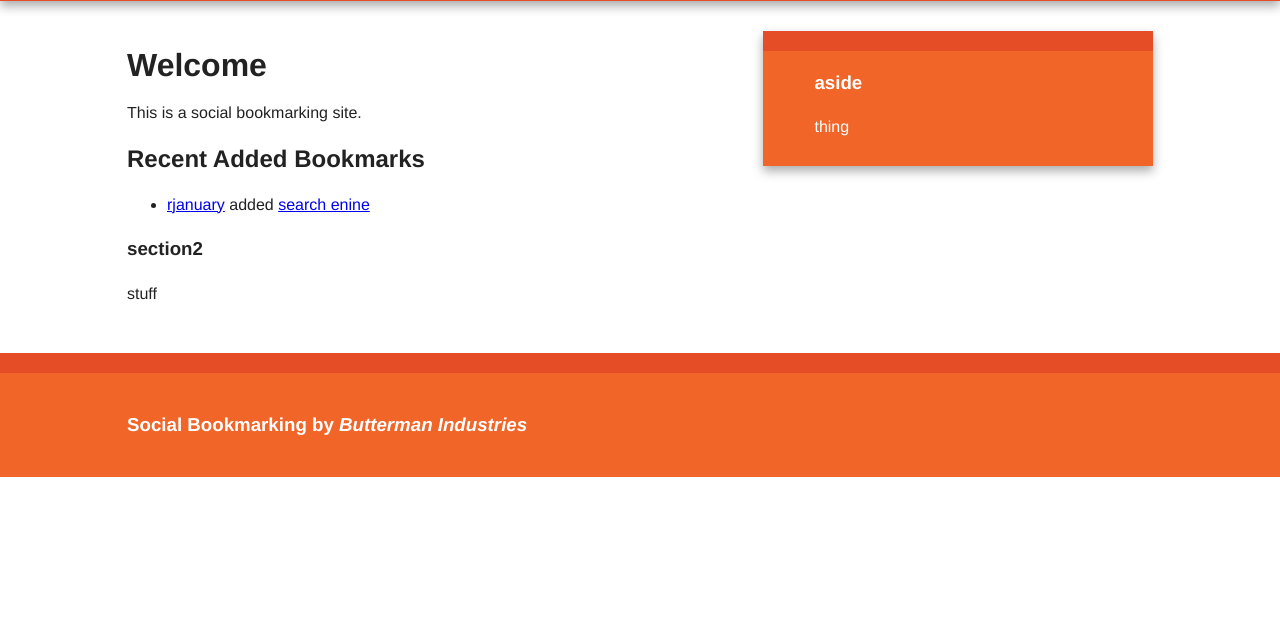
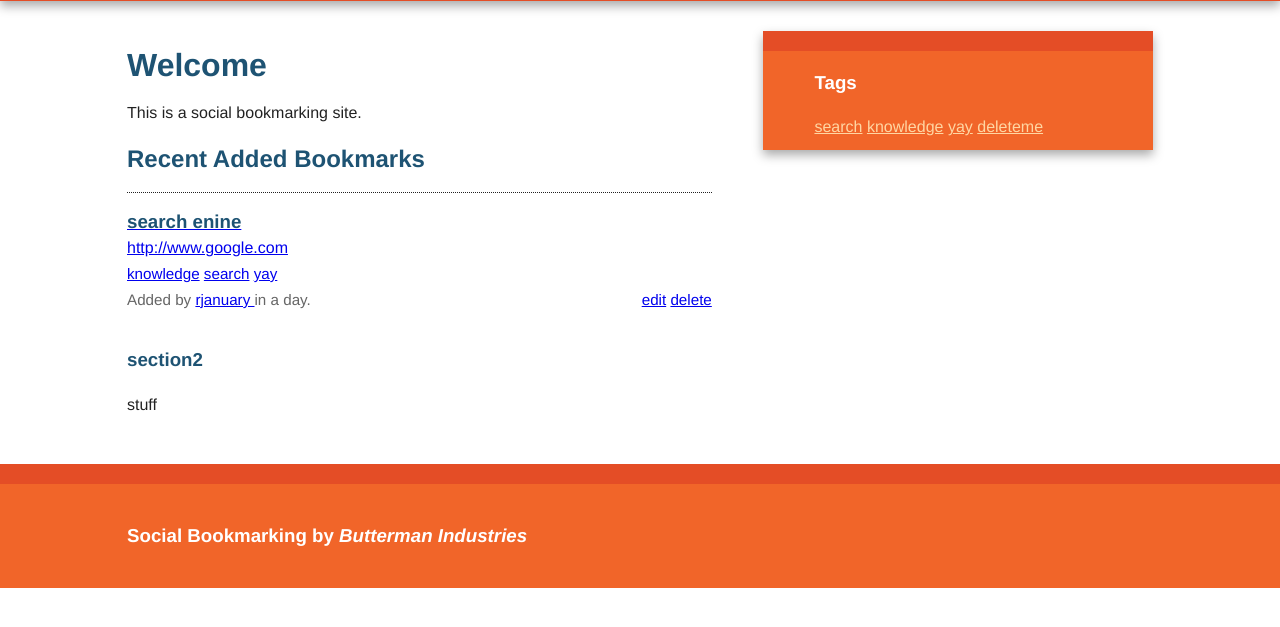
Before and after one commit to rjjanuary/thermos, a Flask app: page / in a window 1280 px wide. Shown: the part 95-722 px from the top of the page. Run offline with Flask 2, Linux system fonts and the light colour scheme; a user stored in the database is signed in; data comes from the database, SQL or seed files in the repository; both versions use the stored data as it was after the commit; some libraries are stand-ins or nearby versions.

Commit message:
Finished 'Managing Bookmarks' module

```diff
--- a/thermos/__init__.py
+++ b/thermos/__init__.py
@@ -3,6 +3,7 @@
 from flask import Flask #, render_template, request, redirect, url_for, flash
 from flask_sqlalchemy import SQLAlchemy
 from flask_login import LoginManager
+from flask_moment import Moment
 
 from logging import DEBUG
 
@@ -21,6 +22,8 @@
 login_manager.login_view = "login"              #set where to send people needing to log in
 login_manager.init_app(app)                     #integrates login into our flask app
 
+#for displaying timestamps
+moment = Moment(app)
 # app.logger.setLevel(DEBUG)
 # app.logger.debug('__init__ finished')
 
--- a/thermos/static/css/main.css
+++ b/thermos/static/css/main.css
@@ -179,12 +179,57 @@
    Author's custom styles
    ========================================================================== */
 
+ul.bookmarks {
+    list-style: none none;
+    padding-left: 0;
+ }
 
+.bookmark {
+    padding-bottom: .5px;
+    border-top-style: dotted;
+    border-top-width: 1px;
+    padding: 1em 0;
+}
 
+a.header {
+    color: #326786
+    text-decoration: none;
+    display: block;
+}
 
+a.header h3 {
+    margin: 0 0;
+}
 
+div.info {
+    font-size: .95em;
+    color: #666666;
+}
 
+span.editlinks {
+    float: right;
+}
 
+aside a {
+    color: #FFD6A3;
+    }
+aside a:hover {
+    color: #F5BB73;
+    }
+aside a:visited {
+    color: #D39447;
+    }
+
+h1, h2, h3, h4, h5, h6 {
+    color: #1E5373
+    }
+
+.main aside h3,
+footer h3,
+footer a,
+footer a:visited {
+    color: white;
+}
 
 
 
--- a/thermos/templates/base.html
+++ b/thermos/templates/base.html
@@ -50,8 +50,10 @@
 
                 {% block sidebar %}
                     <aside>
-                        <h3>aside</h3>
-                        <p>thing</p>
+                        <h3>Tags</h3>
+                            {% for t in all_tags() %}
+                                <a href="{{ url_for('tag',name=t)}}">{{ t }}</a>
+                            {% endfor %}
                     </aside>
                 {% endblock %}
             </div> <!-- #main -->
@@ -63,8 +65,12 @@
             </footer>
         </div>
 
-        <script src="//ajax.googleapis.com/ajax/libs/jquery/1.11.2/jquery.min.js"></script>
-        <script>window.jQuery || document.write('<script src=" {{ url_for('static', filename='js/vendor/jquery-1.11.2.min.js') }} "><\/script>')</script>
-        <script src="js/main.js"></script>
+        <!--<script src="//ajax.googleapis.com/ajax/libs/jquery/1.11.2/jquery.min.js"></script>-->
+        <!--<script>window.jQuery || document.write('<script src=" {{ url_for('static', filename='js/vendor/jquery-1.11.2.min.js') }} "><\/script>')</script>-->
+        <!--<script src="js/main.js"></script>-->
+
+        {{ moment.include_jquery() }}
+        {{ moment.include_moment() }}
+
     </body>
 </html>
--- /dev/null
+++ b/thermos/templates/bookmark.html
@@ -0,0 +1,33 @@
+<div class="bookmark">
+    <a class="header" href="{{bookmark.url }}">
+       <h3 class="description">
+           {{bookmark.description|truncate(50, killwords=True) }}
+       </h3>
+        <span class="url">
+            {{bookmark.url|truncate(50, killwords=True) }}
+        </span>
+    </a>
+
+    <div class="info">
+        <span class="tags">
+            {% if bookmark.tags %}
+                {% for t in bookmark._tags %}
+                    <a href="{{url_for('tag',name=t) }}"> {{ t }}</a>
+                {% endfor %}
+            {% endif %}
+        </span>
+
+        <br>
+
+        Added by <a href="{{url_for('user',username=bookmark.user.username)}}">
+            {{ bookmark.user.username }}
+        </a>
+        {{ moment(bookmark.date).fromNow() }}.
+        {% if current_user == bookmark.user %}
+            <span class="editlinks">
+                <a href="{{ url_for('edit_bookmark', bookmark_id=bookmark.id) }}">edit</a>
+                <a href="{{ url_for('delete_bookmark', bookmark_id=bookmark.id) }}">delete</a>
+            </span>
+        {% endif %}
+    </div>
+</div>
--- /dev/null
+++ b/thermos/templates/bookmark_list.html
@@ -0,0 +1,5 @@
+<ul class="bookmarks" >
+    {% for bookmark in bookmarks %}
+        {% include "bookmark.html" %}
+    {% endfor %}
+</ul>
--- a/thermos/templates/index.html
+++ b/thermos/templates/index.html
@@ -12,13 +12,20 @@
         </header>
         <section>
             <h2>Recent Added Bookmarks</h2>
-            {% if new_bookmarks %}
-                <ul>
+            <!--{% if new_bookmarks %}-->
+                <!--<ul>-->
 
-                    {% for bm in new_bookmarks: %}
-                        <li><a href="{{ url_for('user', username=bm.user.username)}}">{{ bm.user.username }}</a> added <a href="{{ bm.url }}">{{ bm.description }}</a></li>
-                    {% endfor %}
-                </ul>
+                    <!--{% for bm in new_bookmarks: %}-->
+                        <!--<li><a href="{{ url_for('user', username=bm.user.username)}}">{{ bm.user.username }}</a> added <a href="{{ bm.url }}">{{ bm.description }}</a></li>-->
+                    <!--{% endfor %}-->
+                <!--</ul>-->
+            <!--{% else %}-->
+                <!--No bookmarks added yet.-->
+            <!--{% endif %}-->
+            {% if new_bookmarks.count() > 0 %}
+                {% with bookmarks=new_bookmarks %}
+                    {% include "bookmark_list.html" %}
+                {% endwith %}
             {% else %}
                 No bookmarks added yet.
             {% endif %}
@@ -29,80 +36,3 @@
         </section>
     </article>
 {% endblock %}
-
-<!doctype html>
-<html class="no-js" lang="">
-    <head>
-        <meta charset="utf-8">
-        <meta http-equiv="X-UA-Compatible" content="IE=edge,chrome=1">
-        <title></title>
-        <meta name="description" content="">
-        <meta name="viewport" content="width=device-width, initial-scale=1">
-
-        <link rel="stylesheet" href="../static/css/normalize.min.css">
-        <link rel="stylesheet" href="../static/css/main.css">
-
-        <script src="js/vendor/modernizr-2.8.3-respond-1.4.2.min.js"></script>
-    </head>
-    <body>
-
-        <div class="header-container">
-            <header class="wrapper clearfix">
-                <h1 class="title">h1.title</h1>
-                <nav>
-                    <ul>
-                        <li><a href=" {{ url_for('add') }} ">Add URL</a></li>
-                        <li><a href="#">Sign up</a></li>
-                        <li><a href="#">Sign in</a></li>
-                    </ul>
-                </nav>
-            </header>
-        </div>
-
-        <div class="main-container">
-            <div class="main wrapper clearfix">
-
-                <article>
-                    <header>
-                        <h1>article header h1</h1>
-                        <p>Lorem ipsum dolor sit amet, consectetur adipiscing elit. Aliquam sodales urna non odio egestas tempor. Nunc vel vehicula ante. Etiam bibendum iaculis libero, eget molestie nisl pharetra in. In semper consequat est, eu porta velit mollis nec.</p>
-                    </header>
-                    <section>
-                        <h2>Title: {{ title }}</h2>
-                        <p>Text: {{ text[1] }}</p>
-                        <p>{{ user }}</p>
-                        <p>{{ user.initials() }}</p>
-                    </section>
-
-                    <section>
-                        <h2>Recent Bookmarks</h2>
-                        {% for bm in new_bookmarks: %}
-                            <p>{{ bm.description }}</p>
-                        {% endfor %}
-                    </section>
-                    <footer>
-                        <h3>article footer h3</h3>
-                        <p>Lorem ipsum dolor sit amet, consectetur adipiscing elit. Aliquam sodales urna non odio egestas tempor. Nunc vel vehicula ante. Etiam bibendum iaculis libero, eget molestie nisl pharetra in. In semper consequat est, eu porta velit mollis nec. Curabitur posuere enim eget turpis feugiat tempor.</p>
-                    </footer>
-                </article>
-
-                <aside>
-                    <h3>aside</h3>
-                    <p>Lorem ipsum dolor sit amet, consectetur adipiscing elit. Aliquam sodales urna non odio egestas tempor. Nunc vel vehicula ante. Etiam bibendum iaculis libero, eget molestie nisl pharetra in. In semper consequat est, eu porta velit mollis nec. Curabitur posuere enim eget turpis feugiat tempor. Etiam ullamcorper lorem dapibus velit suscipit ultrices.</p>
-                </aside>
-
-            </div> <!-- #main -->
-        </div> <!-- #main-container -->
-
-        <div class="footer-container">
-            <footer class="wrapper">
-                <h3>footer</h3>
-            </footer>
-        </div>
-
-        <script src="//ajax.googleapis.com/ajax/libs/jquery/1.11.2/jquery.min.js"></script>
-        <script>window.jQuery || document.write('<script src="../static/js/vendor/jquery-1.11.2.min.js"><\/script>')</script>
-
-        <script src="js/main.js"></script>
-    </body>
-</html>
--- a/thermos/views.py
+++ b/thermos/views.py
@@ -1,7 +1,7 @@
-from flask import Flask, render_template, request, redirect, url_for, flash
+from flask import Flask, render_template, request, redirect, url_for, flash, abort
 from flask_login import login_required, login_user, logout_user, current_user
 
-from models import Bookmark, User
+from models import Bookmark, User, Tag
 from forms import BookmarkForm, LoginForm, SignupForm
 from thermos import db, app, login_manager
 
@@ -24,13 +24,45 @@
     if form.validate_on_submit():
         url = form.url.data
         description = form.description.data
-        bm = Bookmark(user=current_user,url=url, description=description)
+        tags = form.tags.data
+        bm = Bookmark(user=current_user,url=url, description=description, tags=tags)
         db.session.add(bm)
         db.session.commit()
         # app.logger.debug("Stored Bookmark: '{}'".format(url))
         flash("Stored Bookmark: '{}'".format(url))
         return redirect(url_for('index'))
-    return render_template('add.html',form=form)
+    return render_template('bookmark_form.html',form=form, title="Add a bookmark")
+
+@app.route('/edit/<int:bookmark_id>', methods=['GET','POST'])
+@login_required
+def edit_bookmark(bookmark_id):
+    bookmark = Bookmark.query.get_or_404(bookmark_id)
+    if current_user != bookmark.user:
+        abort(403)
+    form = BookmarkForm(obj=bookmark) #data submitted on user request takes precident over data from database
+    if form.validate_on_submit():
+        form.populate_obj(bookmark)
+        db.session.commit()
+        flash("Stored '{}'".format(bookmark.description))
+        return redirect(url_for('user',username=current_user.username))
+    return render_template('bookmark_form.html', form=form, title="Edit bookmark")
+
+
+@app.route('/delete/<int:bookmark_id>', methods=['GET','POST'])
+@login_required
+def delete_bookmark(bookmark_id):
+    bookmark = Bookmark.query.get_or_404(bookmark_id)
+    if current_user != bookmark.user:
+        abort(403)
+    if request.method == "POST":
+        db.session.delete(bookmark)
+        db.session.commit()
+        flash("Deleted '{}'".format(bookmark.description))
+        return redirect(url_for('user', username=current_user.username))
+    else:
+        flash("Please confirm deleting the bookmark.")
+    return render_template('confirm_delete.html', bookmark=bookmark, nolinks=True)
+
 
 @app.route('/user/<username>')
 def user(username):
@@ -72,6 +104,16 @@
     return render_template('signup.html', form=form)
 
 
+@app.route('/tag/<name>')
+def tag(name):
+    tag = Tag.query.filter_by(name=name).first_or_404()
+    return render_template('tag.html', tag=tag)
+
+@app.errorhandler(403)
+def page_not_found(e):
+    return render_template("403.html"),403
+
+
 @app.errorhandler(404)
 def page_not_found(e):
     return render_template("404.html"),404
@@ -80,3 +122,8 @@
 @app.errorhandler(500)
 def server_error(e):
     return render_template("500.html"),500
+
+
+@app.context_processor
+def inject_tags():
+    return dict(all_tags=Tag.all)
```
Also changed, not shown: manage.py (+17 -2 lines), thermos/forms.py (+8 -0 lines), thermos/models.py (+35 -0 lines), thermos/templates/403.html (added, +60 -0 lines), thermos/templates/bookmark_form.html (renamed from thermos/templates/add.html, +4 -4 lines), thermos/templates/confirm_delete.html (added, +25 -0 lines), thermos/templates/tag.html (added, +21 -0 lines), thermos/templates/user.html (+17 -10 lines), thermos/thermos.db.
